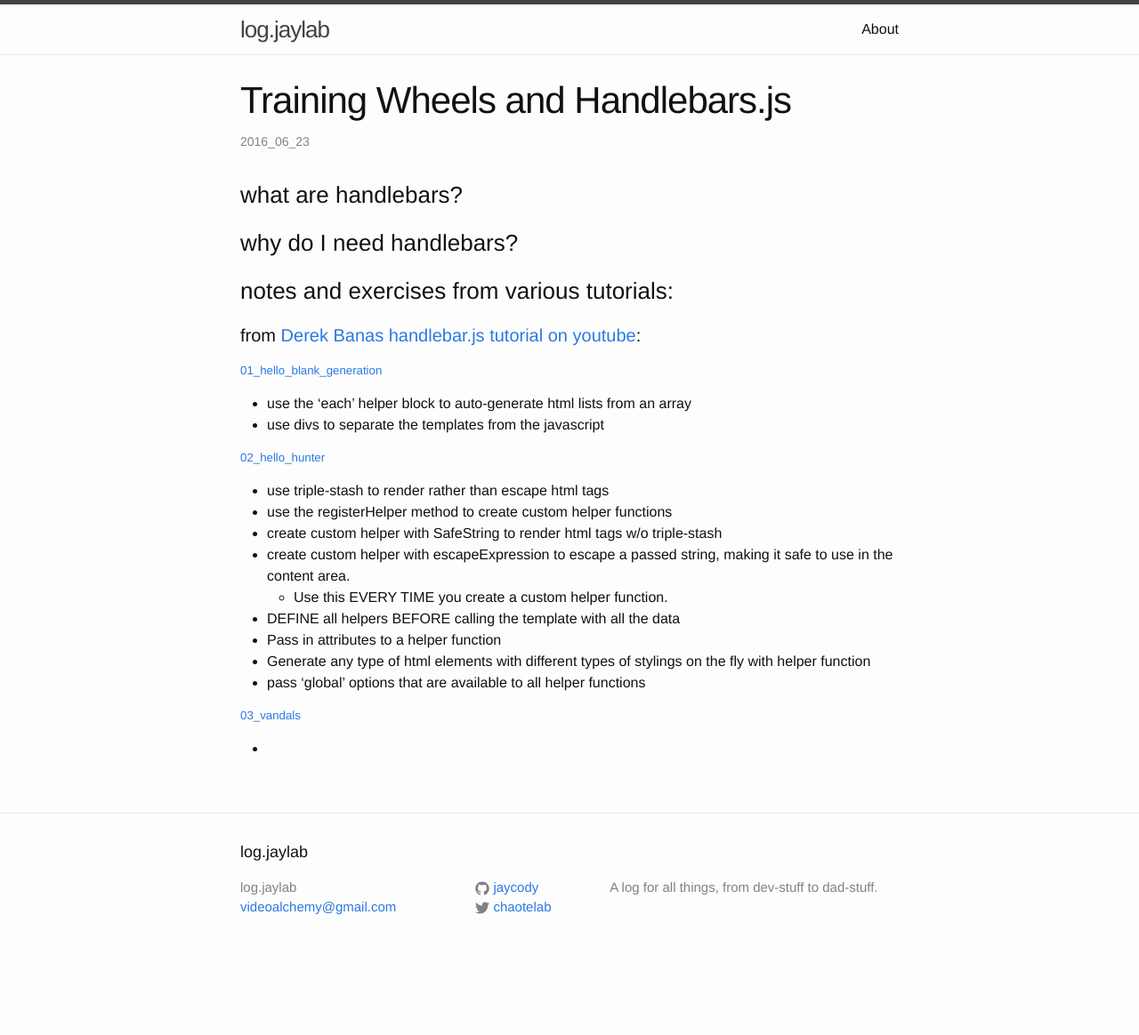
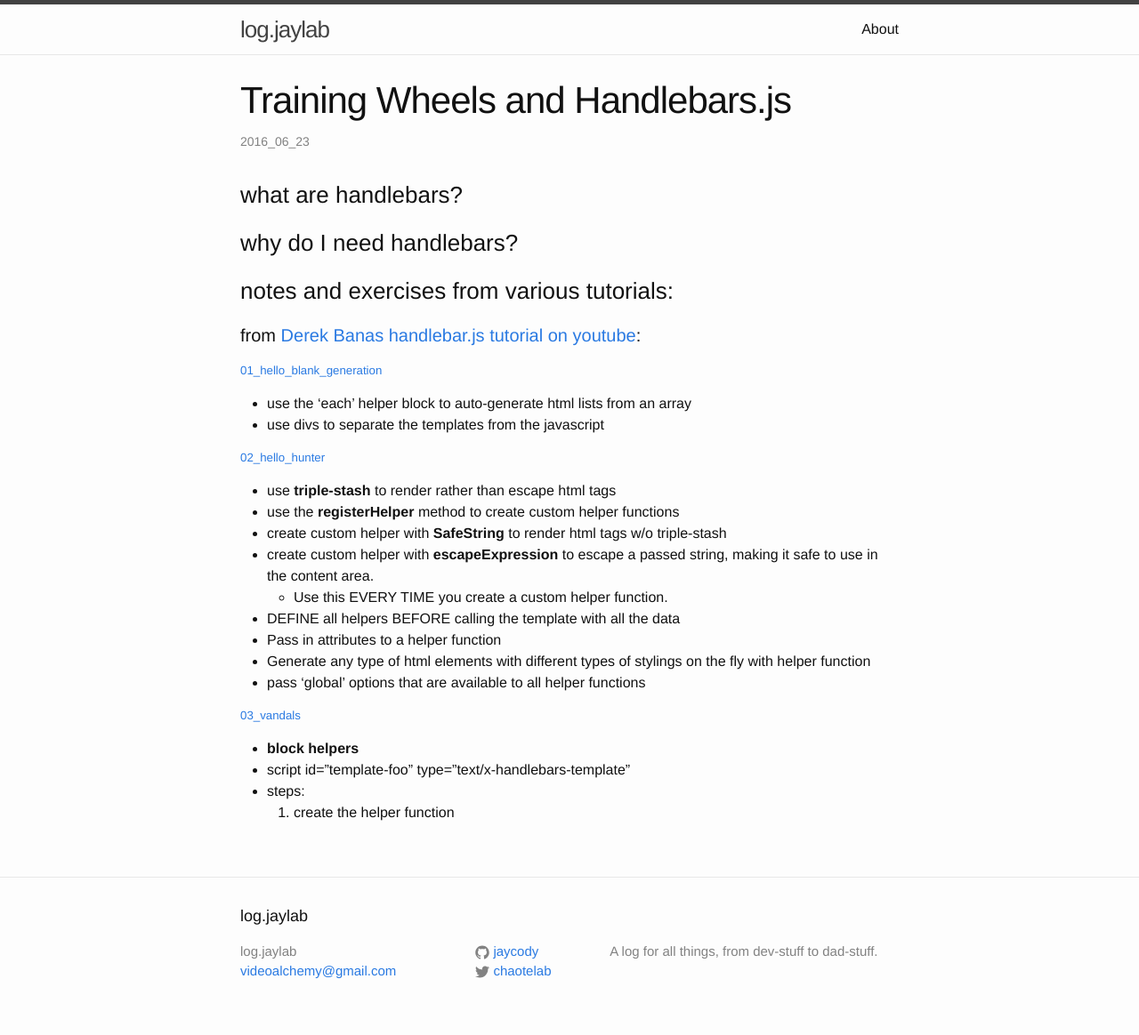
Before and after one commit to jaycody/log.jaylab, a Jekyll site: the page built from _posts/2016-06-23-training-wheels-and-handlebars.js.markdown, in a window 1280 px wide. Shown: the whole page at 89% size. Built offline with Jekyll 4.4.1, drawn with Linux system fonts in a browser that asks for light colours; before the commit the page ends 1092 px from its top, so only the background shows below that.

Commit message:
final update

```diff
--- a/_posts/2016-06-23-training-wheels-and-handlebars.js.markdown
+++ b/_posts/2016-06-23-training-wheels-and-handlebars.js.markdown
@@ -19,10 +19,10 @@ categories: dev notes
 - use divs to separate the templates from the javascript
 
 ##### [02_hello_hunter](http://dev.jaylab.io/handlebars/02_hello_hunter)
-- use triple-stash to render rather than escape html tags
-- use the registerHelper method to create custom helper functions
-- create custom helper with SafeString to render html tags w/o triple-stash
-- create custom helper with escapeExpression to escape a passed string, making it safe to use in the content area.
+- use **triple-stash** to render rather than escape html tags
+- use the **registerHelper** method to create custom helper functions
+- create custom helper with **SafeString** to render html tags w/o triple-stash
+- create custom helper with **escapeExpression** to escape a passed string, making it safe to use in the content area.
   - Use this EVERY TIME you create a custom helper function.
 - DEFINE all helpers BEFORE calling the template with all the data
 - Pass in attributes to a helper function
@@ -30,4 +30,7 @@ categories: dev notes
 - pass 'global' options that are available to all helper functions
 
 ##### [03_vandals](http://dev.jaylab.io/handlebars/03_vandals)
--
+- **block helpers**
+- script id="template-foo" type="text/x-handlebars-template"
+- steps:
+  1. create the helper function
```
